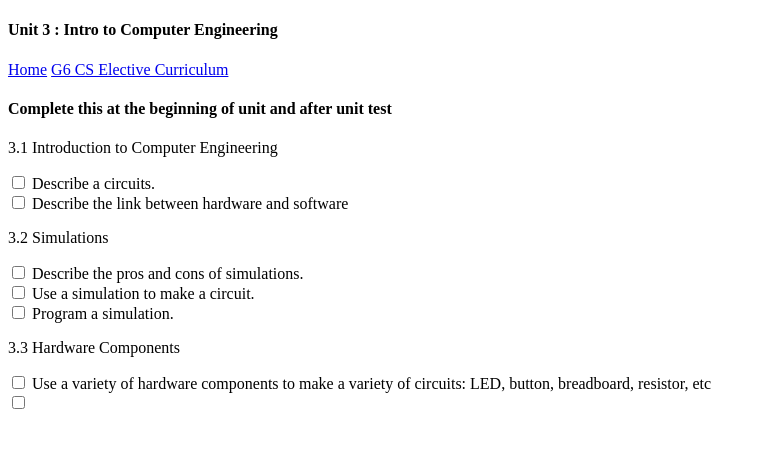
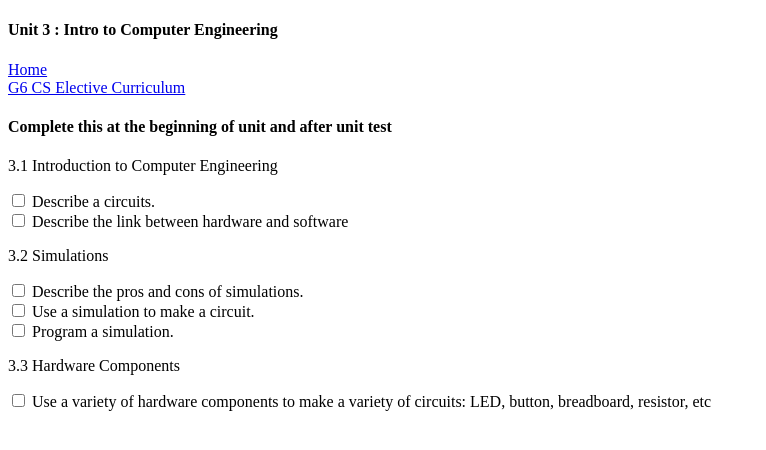
Before and after one commit to BenNewton1991/curriculum, a plain HTML site: page G6/unit_3.html in a window 1280 px wide. Shown: the whole page, without its empty margins (0-766 px from the left). Drawn offline with Linux system fonts and the light colour scheme.

Commit message:
Update unit_3.html

```diff
--- a/G6/unit_3.html
+++ b/G6/unit_3.html
@@ -5,7 +5,7 @@
 <body>
     <h4>Unit 3 : Intro to Computer Engineering</h1>
     <a href="../index.html">Home</a>
-
+    <br>
     <a href="./g6_homepage.html">G6 CS Elective Curriculum</a>
 
     <h4>Complete this at the beginning of unit and after unit test</h4>
@@ -27,7 +27,7 @@
     <p>3.3 Hardware Components</p>
     <input type="checkbox" name="3.2.1">
     <label for="3.2.1">Use a variety of hardware components to make a variety of circuits: LED, button, breadboard, resistor, etc</label><br>
-    <input type="checkbox" name="3.2.2">
+
 
 
 </body>
```
